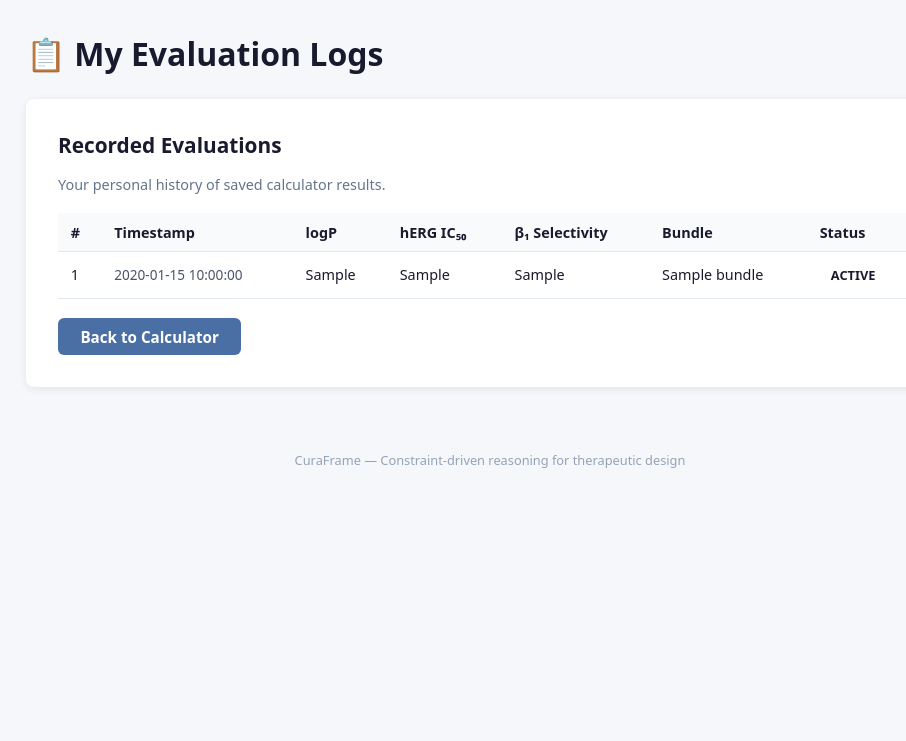
After one commit to dfeen87/CuraFrame, a FastAPI app: template apps/web/templates/logs.html in a window 1280 px wide. The commit adds this page. Shown: the top 741 px of the page, without its empty margins (150-1056 px from the left). Run offline with FastAPI, Linux system fonts and the light colour scheme; the template is opened without the code that fills it: most values are stand-ins (such as "Sample title", 1, 10 or a date in 2020).

Commit message:
Fix reset button, add Record Log feature with per-user log history
Co-authored-by: dfeen87 <158860247+dfeen87@users.noreply.github.com>

```diff
--- a/apps/web/main.py
+++ b/apps/web/main.py
@@ -6,6 +6,8 @@ Routes:
   GET  /dashboard   → dashboard HTML page (requires login)
   GET  /calculator  → calculator form (requires login)
   POST /calculator  → evaluate candidate properties (requires login)
+  POST /logs/record → save a calculator result to the user's log (requires login)
+  GET  /logs        → view the current user's log history (requires login)
   GET  /register    → registration form
   POST /register    → create new user account
   GET  /login       → login form
@@ -19,6 +21,7 @@ import hashlib
 import os
 import secrets
 import sqlite3
+from datetime import datetime, timezone
 from pathlib import Path
 from typing import Optional
 
@@ -51,7 +54,7 @@ def _get_connection(db_path: str = DB_PATH) -> sqlite3.Connection:
 
 
 def _init_db(db_path: str = DB_PATH) -> None:
-    """Create the users table if it does not already exist."""
+    """Create the users and logs tables if they do not already exist."""
     conn = _get_connection(db_path)
     conn.execute(
         """
@@ -60,6 +63,20 @@ def _init_db(db_path: str = DB_PATH) -> None:
             username      TEXT    UNIQUE NOT NULL,
             email         TEXT    UNIQUE NOT NULL,
             password_hash TEXT           NOT NULL
+        )
+        """
+    )
+    conn.execute(
+        """
+        CREATE TABLE IF NOT EXISTS logs (
+            id                INTEGER PRIMARY KEY AUTOINCREMENT,
+            username          TEXT    NOT NULL,
+            timestamp         TEXT    NOT NULL,
+            logP              REAL,
+            hERG_IC50         REAL,
+            beta1_selectivity REAL,
+            bundle            TEXT,
+            status            TEXT
         )
         """
     )
@@ -199,6 +216,68 @@ def create_app(db_path: Optional[str] = None) -> FastAPI:
                 },
             )
 
+    # ---- Log recording ---------------------------------------------------
+
+    @app.post("/logs/record", response_class=HTMLResponse)
+    async def logs_record(
+        request: Request,
+        session: Optional[str] = Cookie(default=None),
+        logP: float = Form(default=0.0),
+        hERG_IC50: float = Form(default=0.0),
+        beta1_selectivity: float = Form(default=0.0),
+        bundle: str = Form(default="core-safety"),
+        status_val: str = Form(default=""),
+    ):
+        user = _current_user(session)
+        if not user:
+            return RedirectResponse("/login", status_code=status.HTTP_302_FOUND)
+
+        conn = _get_connection(resolved_db)
+        conn.execute(
+            """
+            INSERT INTO logs (username, timestamp, logP, hERG_IC50, beta1_selectivity, bundle, status)
+            VALUES (?, ?, ?, ?, ?, ?, ?)
+            """,
+            (
+                user,
+                datetime.now(timezone.utc).strftime("%Y-%m-%d %H:%M:%S UTC"),
+                logP,
+                hERG_IC50,
+                beta1_selectivity,
+                bundle,
+                status_val,
+            ),
+        )
+        conn.commit()
+        conn.close()
+        return RedirectResponse("/logs", status_code=status.HTTP_302_FOUND)
+
+    @app.get("/logs", response_class=HTMLResponse)
+    async def logs_get(
+        request: Request,
+        session: Optional[str] = Cookie(default=None),
+    ):
+        user = _current_user(session)
+        if not user:
+            return RedirectResponse("/login", status_code=status.HTTP_302_FOUND)
+
+        conn = _get_connection(resolved_db)
+        rows = conn.execute(
+            """
+            SELECT id, timestamp, logP, hERG_IC50, beta1_selectivity, bundle, status
+            FROM logs
+            WHERE username = ?
+            ORDER BY id DESC
+            """,
+            (user,),
+        ).fetchall()
+        conn.close()
+        return templates.TemplateResponse(
+            request,
+            "logs.html",
+            {"user": user, "logs": [dict(r) for r in rows]},
+        )
+
     # ---- Register --------------------------------------------------------
 
     @app.get("/register", response_class=HTMLResponse)
--- a/apps/web/templates/base.html
+++ b/apps/web/templates/base.html
@@ -80,6 +80,7 @@
   <span class="brand">🧬 CuraFrame</span>
   <a href="/dashboard">Dashboard</a>
   <a href="/calculator">Calculator</a>
+  <a href="/logs">Logs</a>
   <span class="spacer"></span>
   <span style="color:#94a3b8;font-size:.9rem">{{ user }}</span>
   <a href="/logout">Logout</a>
--- /dev/null
+++ b/apps/web/templates/logs.html
@@ -0,0 +1,48 @@
+{% extends "base.html" %}
+{% block title %}My Logs — CuraFrame{% endblock %}
+
+{% block content %}
+<h1 style="margin-bottom:1.5rem">📋 My Evaluation Logs</h1>
+
+<div class="card">
+  <h2 style="margin-bottom:1rem">Recorded Evaluations</h2>
+  <p style="color:#64748b;font-size:.9rem;margin-bottom:1.2rem">
+    Your personal history of saved calculator results.
+  </p>
+
+  {% if logs %}
+  <table>
+    <thead>
+      <tr>
+        <th>#</th>
+        <th>Timestamp</th>
+        <th>logP</th>
+        <th>hERG IC₅₀</th>
+        <th>β₁ Selectivity</th>
+        <th>Bundle</th>
+        <th>Status</th>
+      </tr>
+    </thead>
+    <tbody>
+      {% for entry in logs %}
+      <tr>
+        <td>{{ entry.id }}</td>
+        <td style="font-size:.85rem;color:#475569">{{ entry.timestamp }}</td>
+        <td>{{ entry.logP }}</td>
+        <td>{{ entry.hERG_IC50 }}</td>
+        <td>{{ entry.beta1_selectivity }}</td>
+        <td>{{ entry.bundle }}</td>
+        <td><span class="badge badge-{{ entry.status }}">{{ entry.status }}</span></td>
+      </tr>
+      {% endfor %}
+    </tbody>
+  </table>
+  {% else %}
+  <p class="alert alert-info">No logs recorded yet. Run the calculator and click <strong>Record Log</strong> to save a result.</p>
+  {% endif %}
+
+  <div style="margin-top:1.2rem">
+    <a href="/calculator" class="btn btn-primary">Back to Calculator</a>
+  </div>
+</div>
+{% endblock %}
```
Also changed, not shown: apps/web/templates/calculator.html (+12 -1 lines), apps/web/templates/dashboard.html (+7 -0 lines), tests/test_web.py (+60 -0 lines).
